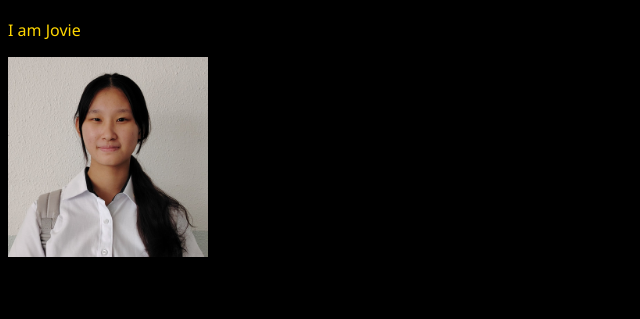
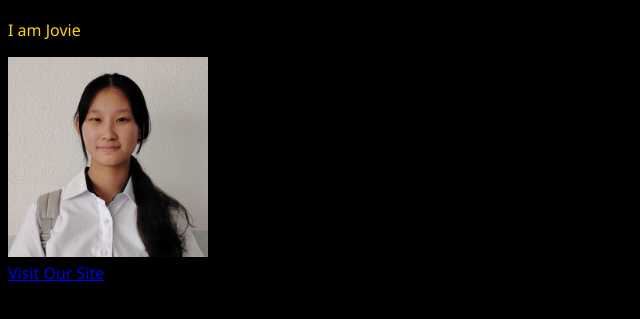
Before and after one commit to Yyamiu/basic-html, a plain HTML site: page index.html in a window 1280 px wide. Shown: the part 67-386 px from the top of the page, without its empty margins (0-640 px from the left). Drawn offline with Linux system fonts and the light colour scheme.

Commit message:
index.html

```diff
--- a/index.html
+++ b/index.html
@@ -17,6 +17,6 @@
 	<p>I am Jovie</p>
 	<img src="/static/Jovie Lee.jpg" alt="picture" width="200px">
 	<br>
-	<a href="https://asrcomp.github.io">
+	<a href="https://asrcomp.github.io">Visit Our Site</a>
 </body>
 </html>
```
